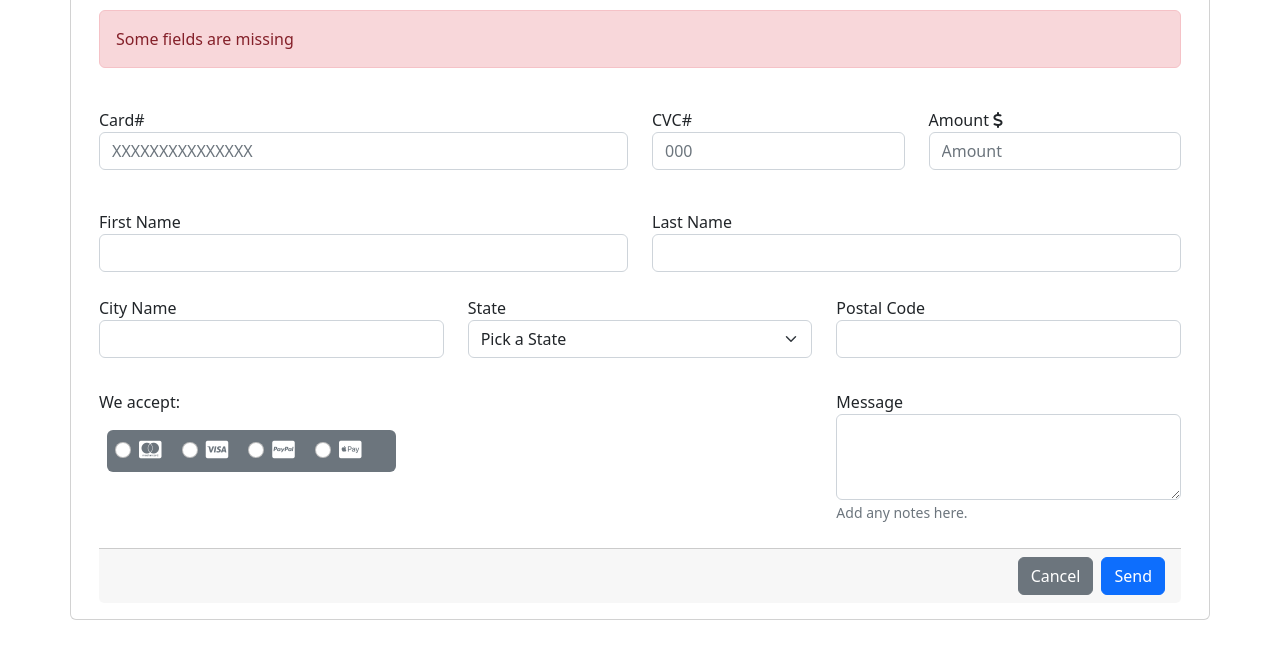
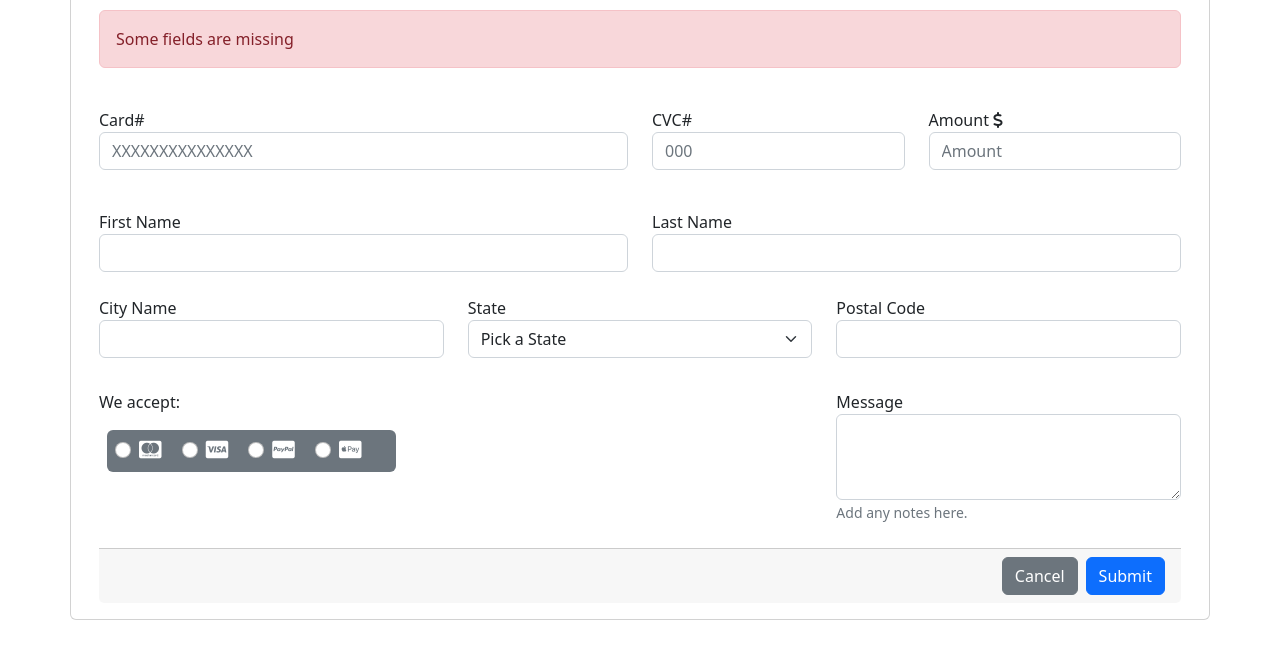
Before and after one commit to 4GeeksAcademy/auix15-FormHTML-Bootstrap, a plain HTML site: page index.html in a window 1280 px wide. Shown: the part 90-748 px from the top of the page. Drawn offline with nearby package versions, Linux system fonts and the light colour scheme.

Commit message:
Update index.html
Cambiado el submit

```diff
--- a/index.html
+++ b/index.html
@@ -104,7 +104,7 @@
 
                     <div class="card-footer d-grid gap-2 d-md-flex justify-content-md-end">
                             <button class="btn btn-secondary" type="reset">Cancel</button>
-                            <button id="sendForm" class="btn btn-primary" type="button">Send</button>
+                            <button id="sendForm" class="btn btn-primary" type="button">Submit</button>
                     </div>
                 </form>
             </div>
```
